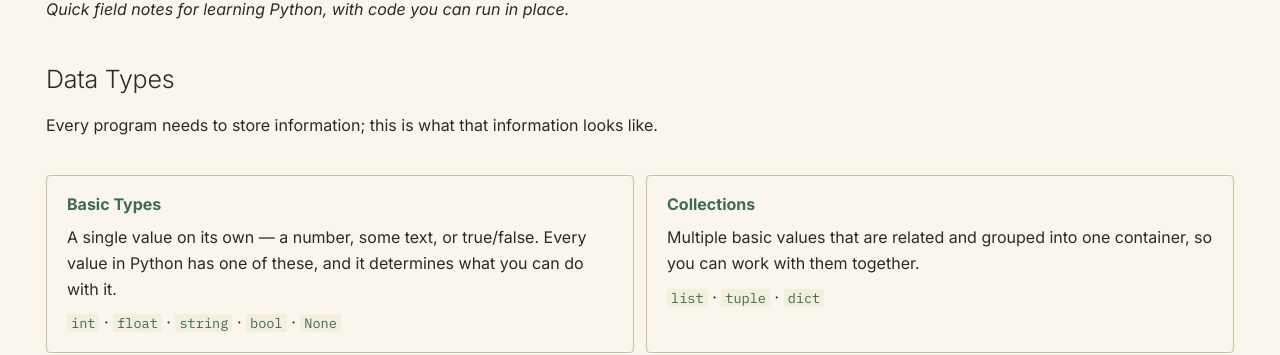
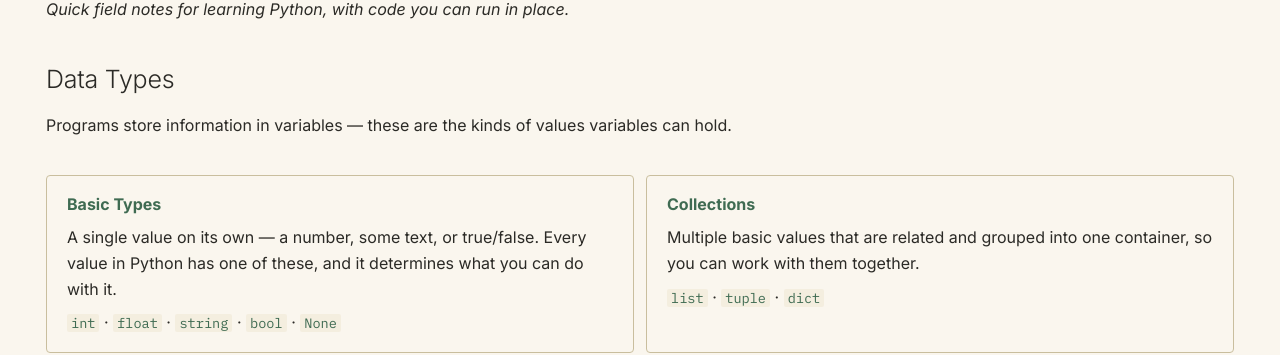
Before and after one commit to luka-sherman/python-field-guide, an MkDocs documentation site: the page built from docs/index.md, in a window 1280 px wide and 900 px high. Shown: the part 232-587 px from the top of the window. Built offline with MkDocs 1.6.1 and Material for MkDocs 9.7.7, drawn with Linux system fonts in a browser that asks for light colours; nearby versions of some CDN libraries.

Commit message:
index content edit

```diff
--- a/docs/index.md
+++ b/docs/index.md
@@ -10,7 +10,7 @@ hide:
 
 ## Data Types
 
-Every program needs to store information; this is what that information looks like.
+Programs store information in variables — these are the kinds of values variables can hold.
 
 <div class="grid cards" markdown="block">
 
@@ -38,7 +38,7 @@ Make your program decide and repeat certain blocks of code, instead of just runn
 
     Checks whether something is true, then runs different code depending on the answer.
 
-    [`if`/`elif`/`else`](conditionals.md#if-elif-else) · [`match`/`case`](conditionals.md#match-statement) · [`and`/`or`/`not`](conditionals.md#logical-operators)
+    [`if`/`elif`/`else`](conditionals.md#if-elif-else) · [`match`/`case`](conditionals.md#match-case) · [`and`/`or`/`not`](conditionals.md#logical-operators-not-and-or)
 
 - **[Loops](loops.md)**
 
```
